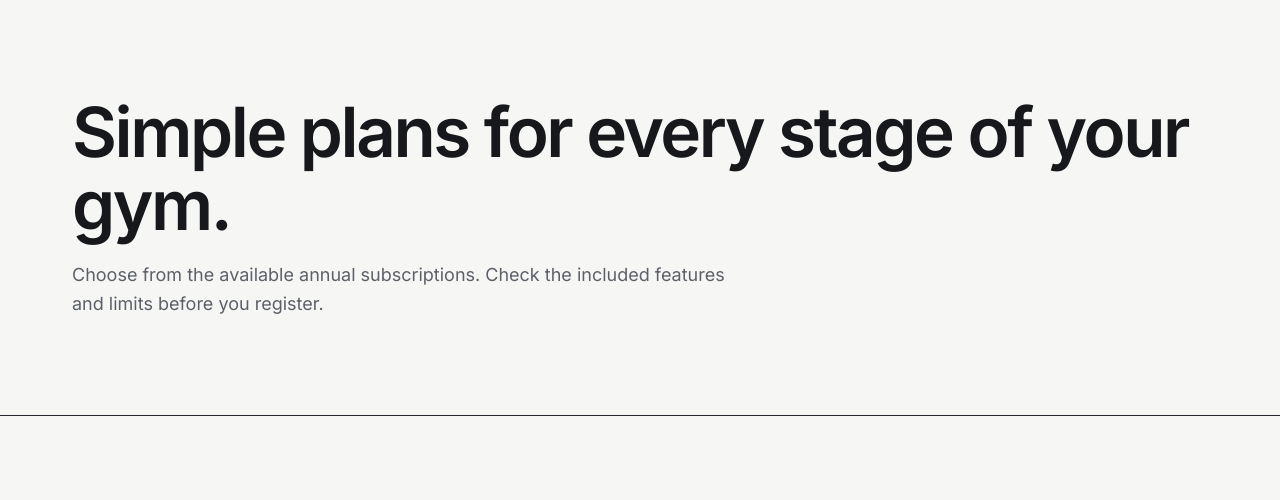
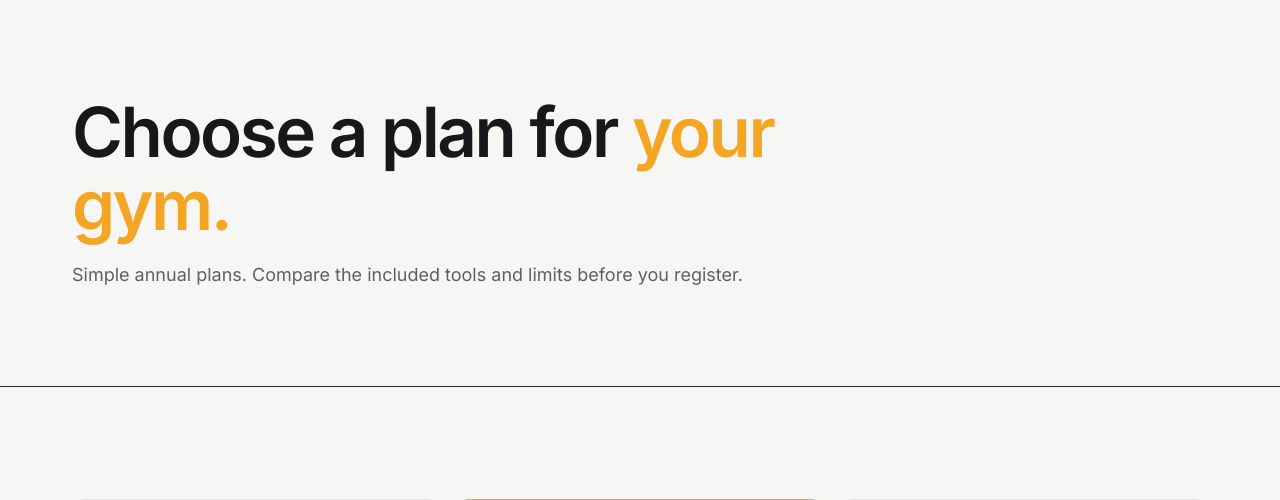
Before and after one commit to SaileshSingh1806/gym-console, a Laravel app: page /pricing in a window 1280 px wide. Shown: the part 73-573 px from the top of the page. Run offline with Laravel 12, Linux system fonts and the light colour scheme; data comes from the database, SQL or seed files in the repository; data that the repository does not hold is empty; style sheets or scripts are compiled from the project's sources.

Commit message:
Refresh pricing page in light theme while preserving live plan data

```diff
--- a/resources/views/public/pricing.blade.php
+++ b/resources/views/public/pricing.blade.php
@@ -7,7 +7,7 @@
     {{-- ══════════════════════════════════════════════════════════════
          HERO SECTION (MATTE DARK - POPPINS)
     ══════════════════════════════════════════════════════════════ --}}
-    <section class="marketing-hero marketing-light border-b border-slate-800"><div class="mx-auto"><h1 class="mb-5">Simple plans for every stage of your gym.</h1><p class="text-lg text-slate-400">Choose from the available annual subscriptions. Check the included features and limits before you register.</p></div></section>
+    <section class="marketing-hero marketing-light gd-pricing-hero border-b border-slate-800"><div class="mx-auto"><h1 class="mb-5">Choose a plan for <span class="gd-accent">your gym.</span></h1><p class="text-lg text-slate-400">Simple annual plans. Compare the included tools and limits before you register.</p></div></section>
 <section class="marketing-section marketing-light"><div class="mx-auto">
     @include('public.partials.marketing-plans')
     @if($plans->isNotEmpty())
@@ -30,6 +30,6 @@
     <h2 class="mt-16 mb-6">Which plan fits me?</h2>
     <div class="grid md:grid-cols-3 gap-6 text-slate-400"><p><strong class="text-white">Starting out</strong><br>Check the free plan's member and staff limits.</p><p><strong class="text-white">An established gym</strong><br>Compare features for billing, trainers and reporting.</p><p><strong class="text-white">Multiple locations</strong><br>Choose a plan with enough branches and staff accounts.</p></div>
 </div></section>
-<section class="marketing-section bg-[#0D0E10]"><div class="mx-auto grid md:grid-cols-2 gap-10"><h2 class="text-white">Questions about pricing?</h2><div class="divide-y divide-slate-800">@foreach([['How is billing calculated?','The annual plan price is shown above. Applicable taxes are confirmed during checkout.'],['Can I upgrade?','Contact support to discuss a change to your subscription.'],['What is your refund policy?','Review the cancellation and refund policy for eligibility and timelines.']] as [$question,$answer])<details class="py-4"><summary class="cursor-pointer font-medium text-white">{{ $question }}</summary><p class="mt-2 text-slate-400">{{ $answer }}</p></details>@endforeach<a href="{{ route('refund-policy') }}" class="block py-4 text-amber-400">Read refund policy</a></div></div></section>
-<section class="marketing-section bg-[#141518] border-t border-slate-800"><div class="mx-auto flex flex-wrap items-center justify-between gap-6"><h2 class="text-white">Need help choosing a plan?</h2><a href="{{ route('contact') }}" class="inline-flex items-center bg-amber-500 text-slate-950 rounded-lg px-6 py-3 font-semibold">Talk to us &rarr;</a></div></section>
+<section class="marketing-section marketing-light border-t border-slate-800"><div class="mx-auto grid md:grid-cols-2 gap-10"><h2 class="text-white">Questions about pricing?</h2><div class="divide-y divide-slate-800">@foreach([['How is billing calculated?','The annual plan price is shown above. Applicable taxes are confirmed during checkout.'],['Can I upgrade?','Contact support to discuss a change to your subscription.'],['What is your refund policy?','Review the cancellation and refund policy for eligibility and timelines.']] as [$question,$answer])<details class="py-4"><summary class="cursor-pointer font-medium text-white">{{ $question }}</summary><p class="mt-2 text-slate-400">{{ $answer }}</p></details>@endforeach<a href="{{ route('refund-policy') }}" class="block py-4 text-amber-400">Read refund policy</a></div></div></section>
+<section class="marketing-section marketing-light border-t border-slate-800"><div class="mx-auto flex flex-wrap items-center justify-between gap-6"><h2 class="text-white">Need help choosing a plan?</h2><a href="{{ route('contact') }}" class="inline-flex items-center bg-amber-500 text-slate-950 rounded-lg px-6 py-3 font-semibold">Talk to us &rarr;</a></div></section>
 </x-guest-layout>
```
